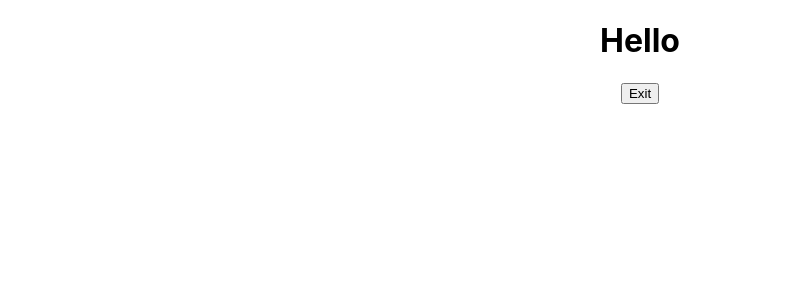
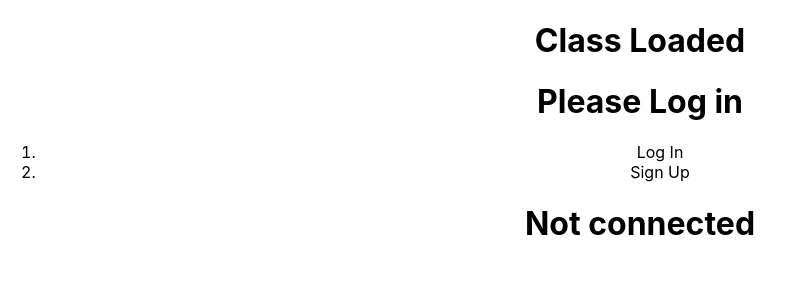
Before and after one commit to ccp84/ci_react, a React (Create React App) app in the folder my-app/: page / in a window 1280 px wide. Shown: the top 300 px of the page, without its empty margins (0-795 px from the left). Built offline with nearby package versions, Linux system fonts and the light colour scheme.

Commit message:
jsx>add conditional components

```diff
--- a/my-app/src/App.js
+++ b/my-app/src/App.js
@@ -1,16 +1,13 @@
-// import logo from "./logo.svg";
-// import FunctionalGreeting from "./Components/FunctionalGreeting";
-// import StatefulGreeting from "./Components/StatefulGreeting";
-// import EventsClass from "./Components/EventsClass";
-// import EventsFunctional from "./Components/EventsFunctional";
-import EventBinding from "./Components/EventBinding";
+import ConditionalRenderingClass from "./Components/ConditionalRenderingClass";
+import ConditionalRenderingFunctional from "./Components/ConditionalRenderingFunctional";
 
 import "./App.css";
 
 function App() {
 	return (
 		<div className="App">
-			<EventBinding />
+			<ConditionalRenderingClass />
+			<ConditionalRenderingFunctional connected={false} />
 		</div>
 	);
 }
--- /dev/null
+++ b/my-app/src/Components/ConditionalRenderingClass.jsx
@@ -0,0 +1,41 @@
+import React, { Component } from "react";
+
+export class ConditionalRenderingClass extends Component {
+	constructor(props) {
+		super(props);
+
+		this.state = {
+			isLoaded: true,
+			isLoggedIn: false,
+		};
+	}
+
+	render() {
+		return (
+			<div>
+				<h1>
+					{this.state.isLoaded ? "Class Loaded" : "Class Loading..."}
+				</h1>
+				{this.state.isLoggedIn ? (
+					<div>
+						<h1>Welcome to the site</h1>
+						<ol>
+							<li>Menu Item</li>
+							<li>Menu Item</li>
+						</ol>
+					</div>
+				) : (
+					<div>
+						<h1>Please Log in</h1>
+						<ol>
+							<li>Log In</li>
+							<li>Sign Up</li>
+						</ol>
+					</div>
+				)}
+			</div>
+		);
+	}
+}
+
+export default ConditionalRenderingClass;
--- /dev/null
+++ b/my-app/src/Components/ConditionalRenderingFunctional.jsx
@@ -0,0 +1,11 @@
+import React from "react";
+
+function ConditionalRenderingFunctional(props) {
+	return (
+		<div>
+			<h1> {props.connected ? "Connected" : "Not connected"}</h1>
+		</div>
+	);
+}
+
+export default ConditionalRenderingFunctional;
```
